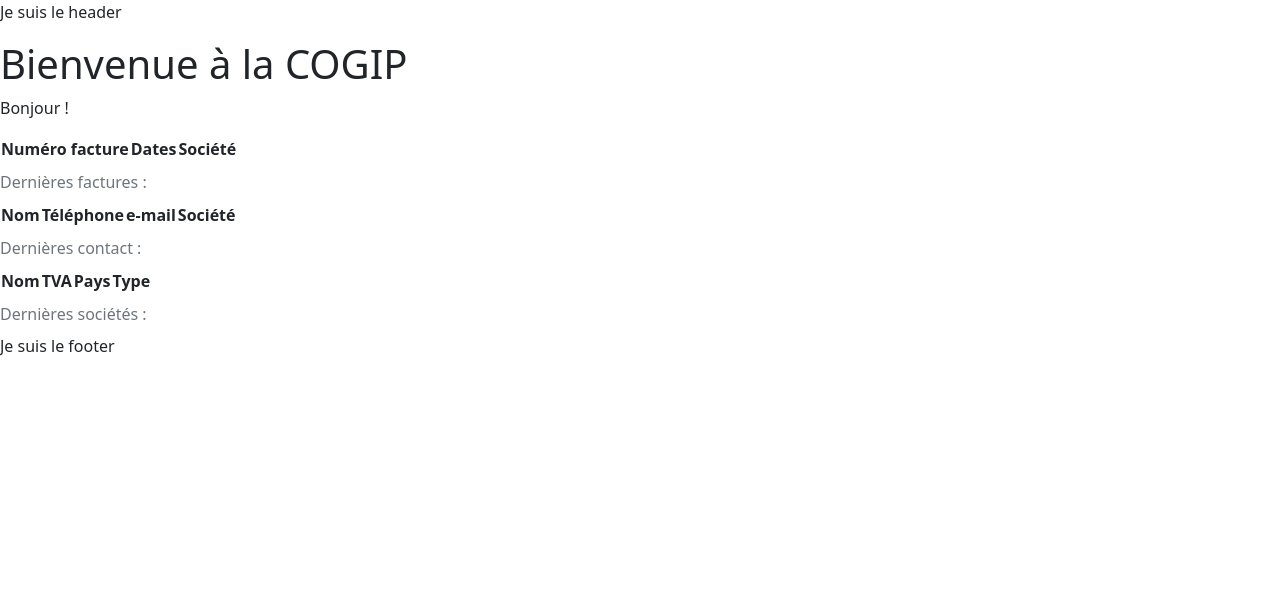
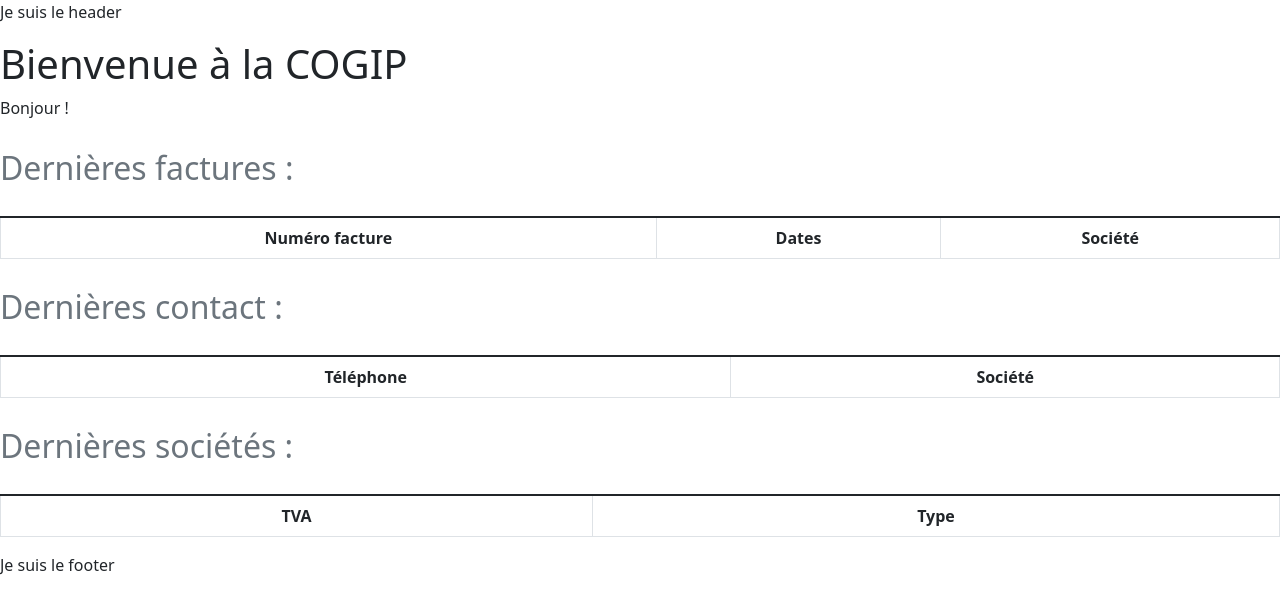
Before and after one commit to jptsr/cogip-challenge, a PHP site: template src/views/pages/welcome.php in a window 1280 px wide. Shown: the top 614 px of the page. Run offline with PHP 8.4, Linux system fonts and the light colour scheme; the template is opened without the code that fills it, so the values that code supplies are empty; some libraries are stand-ins or nearby versions.

Commit message:
c'est bon , il reste les icones

```diff
--- a/src/views/pages/adminWelcome.php
+++ b/src/views/pages/adminWelcome.php
@@ -44,7 +44,7 @@
 </table>
 
 <table class= "table table-bordered caption-top">
-    <caption class= "mb-3 fs-2" >Dérnieres factures :</caption>
+    <caption class= "mb-3 fs-2" >Dérnieres société :</caption>
     <thead>
         <tr>
             <th class="text-center" >Nom</th>
--- a/src/views/pages/welcome.php
+++ b/src/views/pages/welcome.php
@@ -3,13 +3,13 @@
 <h1>Bienvenue à la COGIP</h1>
 <p>Bonjour !</p>
 
-<table>
-    <caption>Dernières factures :</caption>
+<table class= "table table-bordered caption-top" >
+    <caption class= "mb-3 fs-2" >Dernières factures :</caption>
     <thead>
         <tr>
-            <th>Numéro facture</th>
-            <th>Dates</th>
-            <th>Société</th>
+            <th  class="text-center fw-bold " >Numéro facture</th>
+            <th class="text-center fw-bold" >Dates</th>
+            <th class="text-center fw-bold" >Société</th>
         </tr>
     </thead>
     <tbody>
@@ -18,14 +18,14 @@
 </table>
 
 
-<table>
-    <caption>Dernières contact :</caption>
+<table class= "table table-bordered caption-top" >
+    <caption  class= "mb-3 fs-2"   >Dernières contact :</caption>
     <thead>
         <tr>
-            <th>Nom </th>
-            <th>Téléphone</th>
-            <th>e-mail</th>
-            <th>Société</th>
+            <th class="text-center fw-bold >Nom </th>
+            <th class="text-center fw-bold >Téléphone</th>
+            <th class="text-center fw-bold >e-mail</th>
+            <th class="text-center fw-bold >Société</th>
         </tr>
     </thead>
     <tbody>
@@ -33,14 +33,14 @@
     </tbody>
 </table>
 
-<table>
-    <caption>Dernières sociétés :</caption>
+<table class= "table table-bordered caption-top" >
+    <caption class= "mb-3 fs-2"  >Dernières sociétés :</caption>
     <thead>
         <tr>
-            <th>Nom </th>
-            <th>TVA</th>
-            <th>Pays</th>
-            <th>Type</th>
+            <th class="text-center fw-bold >Nom </th>
+            <th class="text-center fw-bold >TVA</th>
+            <th class="text-center fw-bold >Pays</th>
+            <th class="text-center fw-bold >Type</th>
         </tr>
     </thead>
     <tbody>
```
